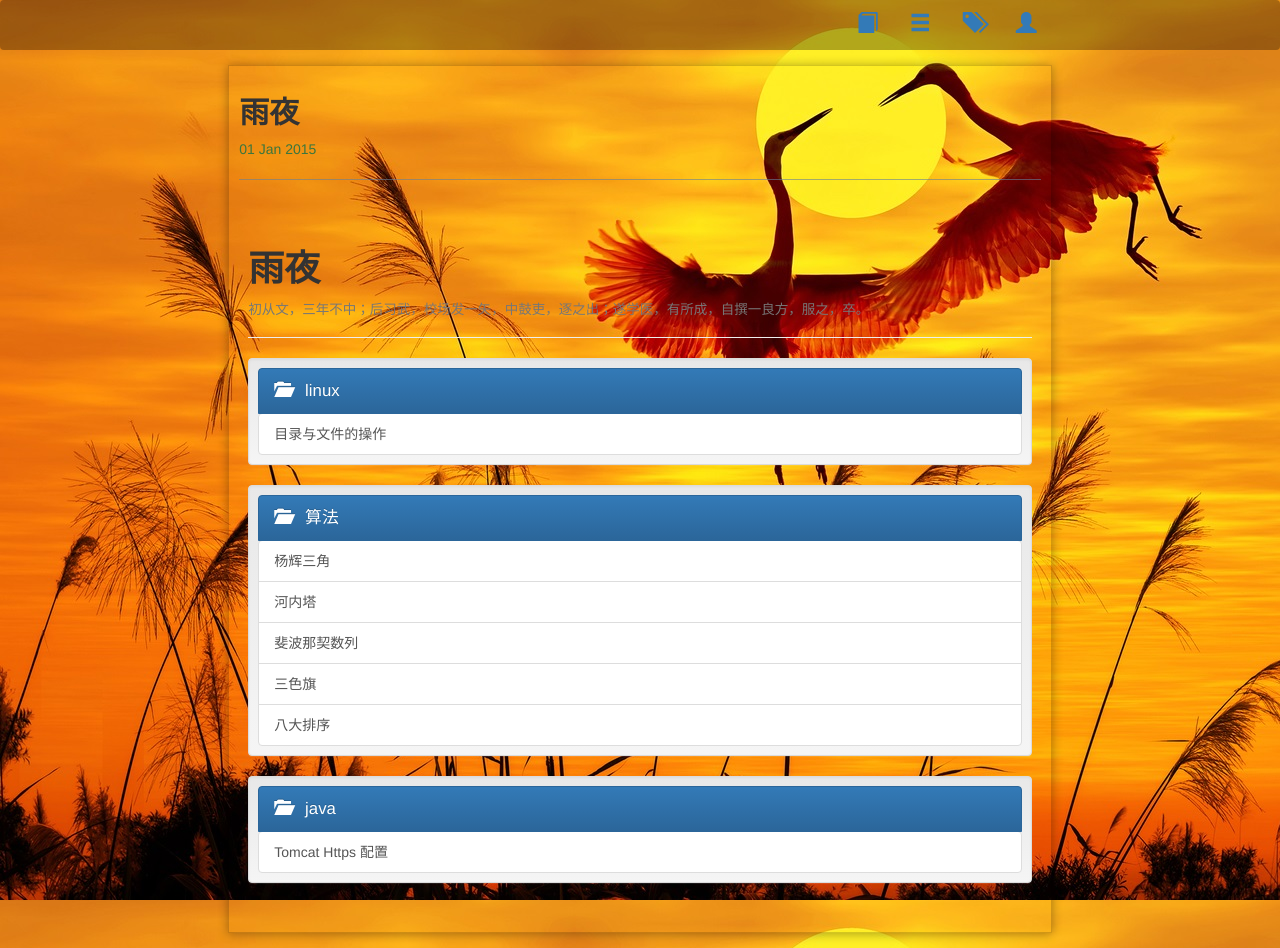
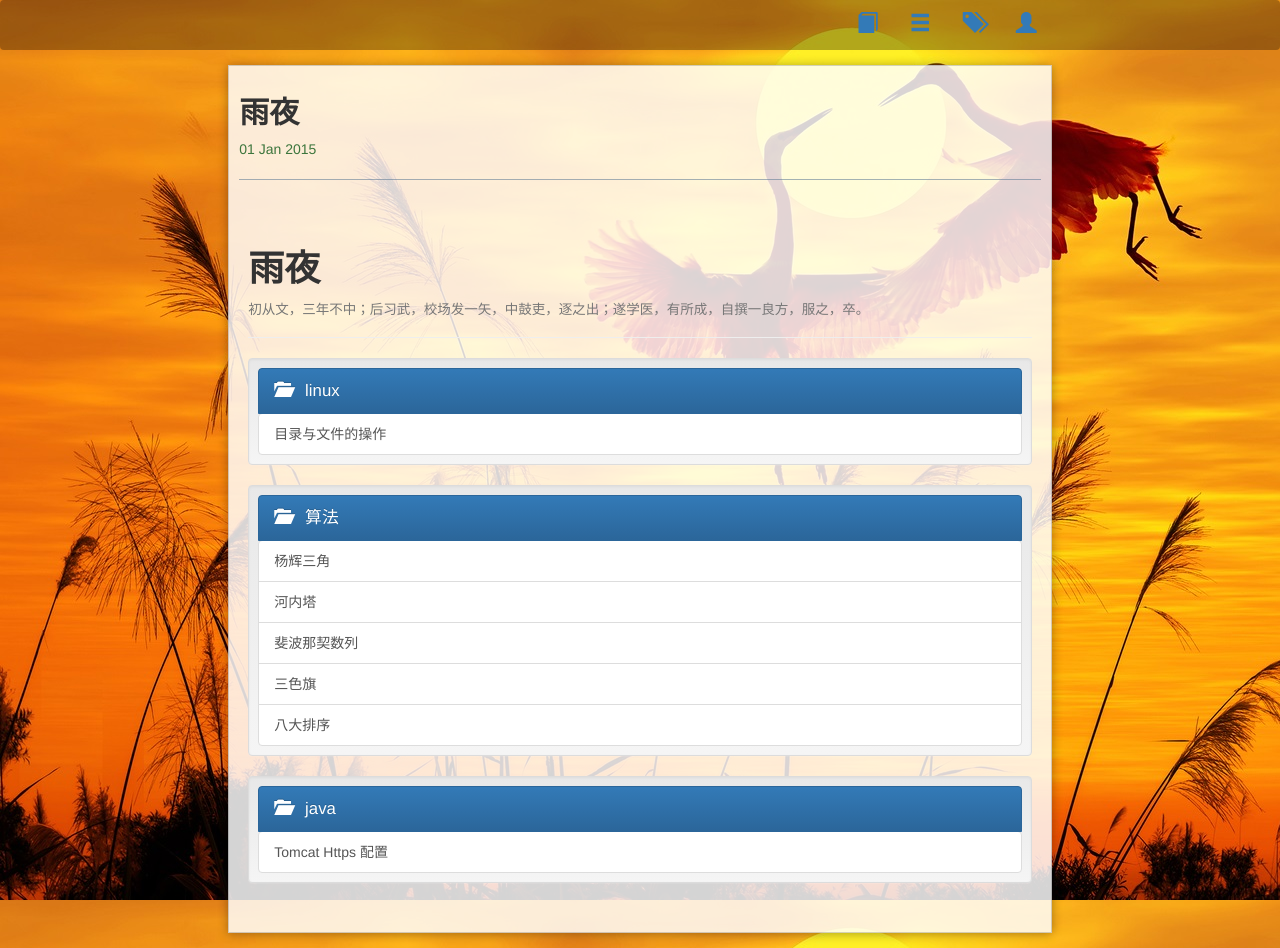
Before and after one commit to bit-ranger/blog, a Jekyll site: the page built from index.html, in a window 1280 px wide and 948 px high. Built offline with Jekyll 4.4.1, drawn with Linux system fonts in a browser that asks for light colours; nearby versions of some CDN libraries; Markdown is read by kramdown in place of the engine named in the settings.

Commit message:
Update default.html

```diff
--- a/_layouts/default.html
+++ b/_layouts/default.html
@@ -58,7 +58,10 @@
                 </div>
             </div>
             <!-- >> 只在手机端显示的菜单 -->
-            <div class="wrapper clear-background">
+            <div class="wrapper
+                {% if page.url == "/index.html" %}
+                clear-background
+                {% endif %}">
                 {% if page.url != "/index.html" %}
                     <h2>{{page.title}}</h2>
                     <span class="text-success">{{ page.date | date_to_string }}</span>
```
